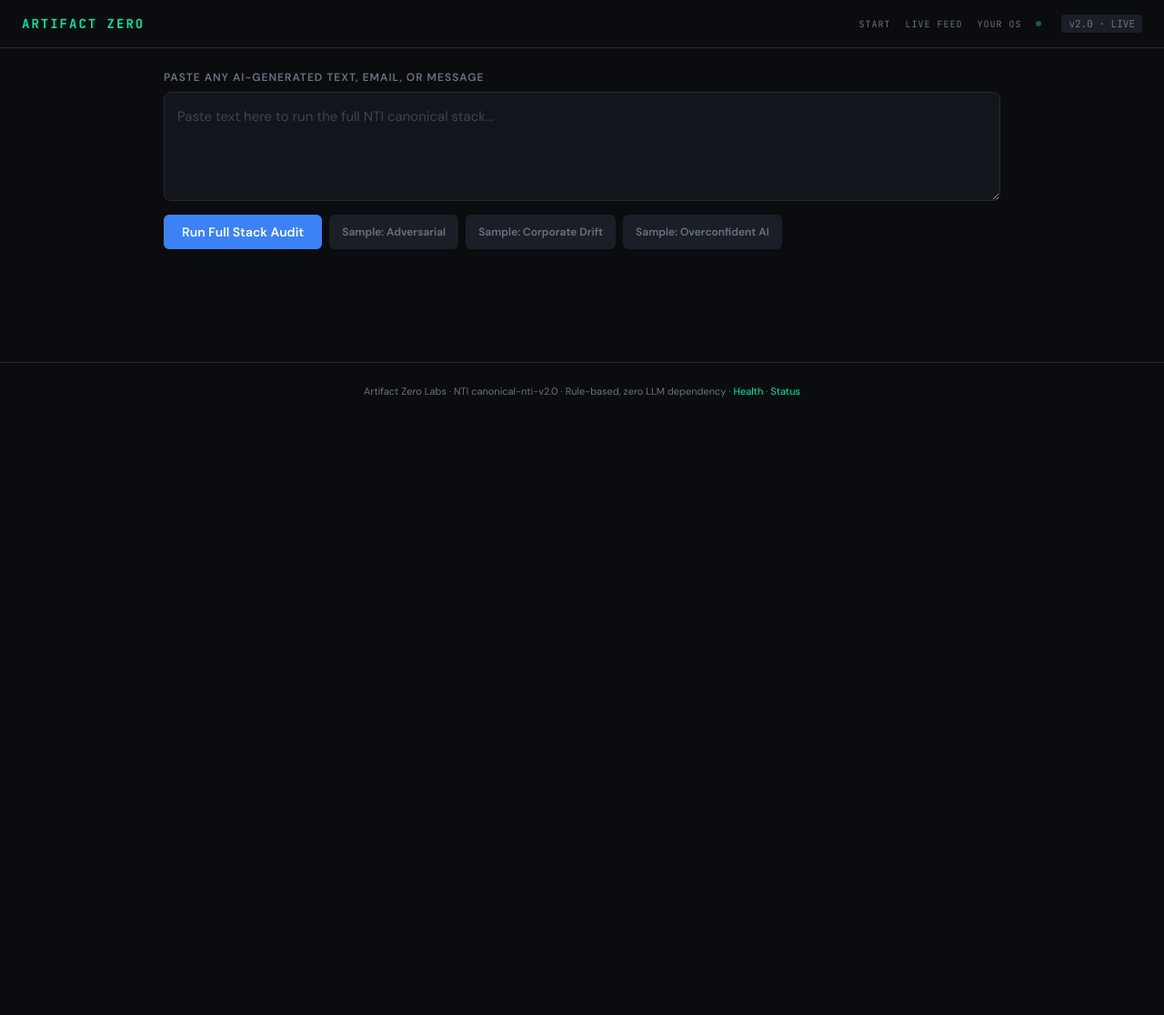
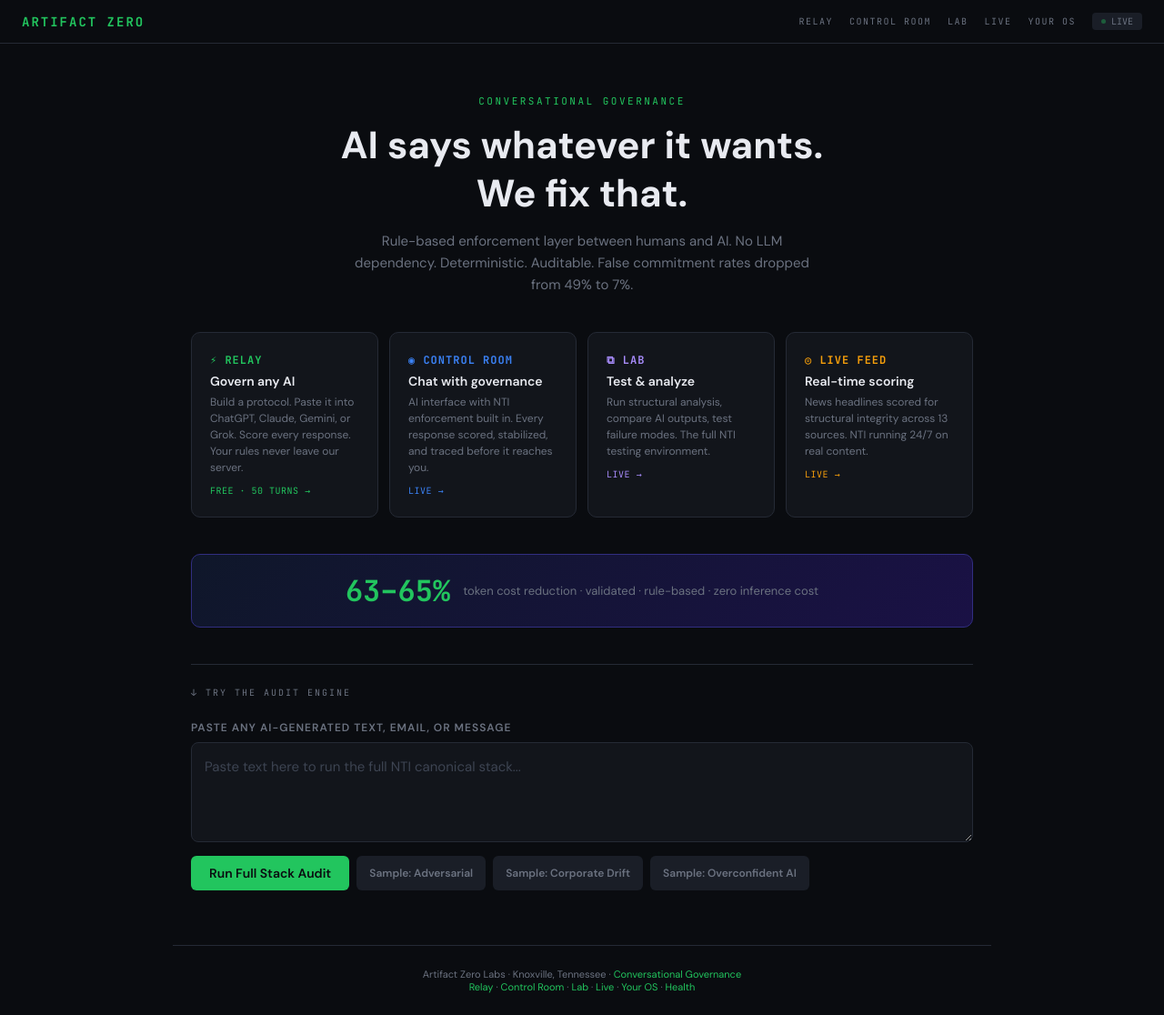
Before and after one commit to Jame-Artifact-Zero/artifact-zero-gateway, a Flask app: page / in a window 1280 px wide. Shown: the whole page at 91% size. Before the commit the page ends 437 px from the top, so only its background shows below. Run offline with Flask 3, Linux system fonts and the light colour scheme.

Commit message:
restore landing page with product showcase

```diff
--- a/templates/index.html
+++ b/templates/index.html
@@ -3,122 +3,200 @@
 <head>
 <meta charset="UTF-8">
 <meta name="viewport" content="width=device-width, initial-scale=1.0">
-<title>NTI — No-Tilt Interface | Artifact Zero Labs</title>
+<title>Artifact Zero — Conversational Governance</title>
 <link rel="icon" type="image/svg+xml" href="/static/favicon.svg">
 <link href="https://fonts.googleapis.com/css2?family=JetBrains+Mono:wght@400;500;600;700&family=DM+Sans:wght@400;500;600;700&display=swap" rel="stylesheet">
 <style>
 :root{
   --bg:#0a0c10;--surface:#12151b;--surface2:#1a1e27;--border:#252a35;
-  --text:#e8eaf0;--muted:#6b7280;--accent:#3b82f6;--green:#22c55e;
+  --text:#e8eaf0;--muted:#6b7280;--accent:#22c55e;--blue:#3b82f6;
   --red:#ef4444;--amber:#f59e0b;--purple:#a78bfa;
 }
 *{margin:0;padding:0;box-sizing:border-box}
-html,body{background:var(--bg);color:var(--text);font-family:'DM Sans',sans-serif;-webkit-font-smoothing:antialiased;min-height:100vh}
+html{background:var(--bg);color:var(--text);font-family:'DM Sans',sans-serif;-webkit-font-smoothing:antialiased}
 
+/* ── TOPBAR ── */
 .topbar{
-  border-bottom:1px solid var(--border);padding:16px 24px;
+  border-bottom:1px solid var(--border);padding:14px 24px;
   display:flex;align-items:center;justify-content:space-between;
+  position:sticky;top:0;background:var(--bg);z-index:100;
 }
-.topbar .logo{font-family:'JetBrains Mono',monospace;font-weight:700;font-size:14px;letter-spacing:2px;color:#00e89c}
-.topbar .version{font-family:'JetBrains Mono',monospace;font-size:11px;color:var(--muted);background:var(--surface2);padding:3px 8px;border-radius:4px}
-.topbar .live-dot{width:6px;height:6px;border-radius:50%;background:var(--green);display:inline-block;margin-right:6px;animation:pulse 2s infinite}
-@keyframes pulse{0%,100%{opacity:1}50%{opacity:.4}}
+.topbar .logo{font-family:'JetBrains Mono',monospace;font-weight:700;font-size:14px;letter-spacing:2px;color:var(--accent);text-decoration:none}
+.topbar nav{display:flex;align-items:center;gap:18px}
+.topbar nav a{font-family:'JetBrains Mono',monospace;font-size:10px;color:var(--muted);text-decoration:none;letter-spacing:1.5px;text-transform:uppercase;transition:color .15s}
+.topbar nav a:hover{color:var(--text)}
+.topbar .live-ind{display:flex;align-items:center;gap:6px;font-family:'JetBrains Mono',monospace;font-size:10px;color:var(--muted);background:var(--surface2);padding:3px 10px;border-radius:4px}
+.topbar .dot{width:5px;height:5px;border-radius:50%;background:var(--accent);animation:pulse 2s infinite}
+@keyframes pulse{0%,100%{opacity:1}50%{opacity:.3}}
+@media(max-width:700px){.topbar nav a{display:none}.topbar nav a:first-child,.topbar nav a:nth-child(2){display:inline}}
 
-.main{max-width:960px;margin:0 auto;padding:24px 20px 60px}
+/* ── HERO ── */
+.hero{text-align:center;padding:56px 20px 40px;max-width:680px;margin:0 auto}
+.hero-label{font-family:'JetBrains Mono',monospace;font-size:11px;letter-spacing:2.5px;text-transform:uppercase;color:var(--accent);margin-bottom:16px}
+.hero h1{font-size:clamp(28px,5vw,42px);font-weight:700;line-height:1.25;margin-bottom:14px}
+.hero .sub{font-size:15px;color:var(--muted);line-height:1.6;max-width:520px;margin:0 auto}
 
-.input-section{margin-bottom:24px}
-.input-section label{font-size:12px;font-weight:600;color:var(--muted);text-transform:uppercase;letter-spacing:1px;display:block;margin-bottom:8px}
-.input-section textarea{
-  width:100%;min-height:120px;background:var(--surface);border:1px solid var(--border);
+/* ── PRODUCT CARDS ── */
+.products{max-width:900px;margin:0 auto;padding:0 20px 40px}
+.products-grid{display:grid;grid-template-columns:repeat(auto-fit,minmax(195px,1fr));gap:12px}
+.pcard{background:var(--surface);border:1px solid var(--border);border-radius:10px;padding:22px 20px;text-decoration:none;display:block;transition:border .2s,transform .2s}
+.pcard:hover{border-color:var(--accent);transform:translateY(-2px)}
+.pcard-name{font-family:'JetBrains Mono',monospace;font-size:12px;font-weight:700;letter-spacing:1px;margin-bottom:6px}
+.pcard-title{font-size:14px;font-weight:600;color:var(--text);margin-bottom:5px}
+.pcard-desc{font-size:12px;color:var(--muted);line-height:1.5}
+.pcard-cta{font-family:'JetBrains Mono',monospace;font-size:10px;margin-top:10px;letter-spacing:.5px}
+
+/* ── STAT BAR ── */
+.stat-bar{max-width:900px;margin:0 auto 40px;padding:0 20px}
+.stat-inner{background:linear-gradient(135deg,#0f172a,#1a1145);border:1px solid #312e81;border-radius:10px;padding:18px 28px;display:flex;align-items:center;justify-content:center;gap:14px;flex-wrap:wrap}
+.stat-num{font-family:'JetBrains Mono',monospace;font-size:32px;font-weight:700;color:var(--accent)}
+.stat-text{font-size:13px;color:var(--muted)}
+
+/* ── DIVIDER ── */
+.divider{max-width:900px;margin:0 auto;padding:0 20px 24px}
+.divider-inner{border-top:1px solid var(--border);padding-top:24px}
+.divider-label{font-family:'JetBrains Mono',monospace;font-size:10px;color:var(--muted);letter-spacing:2px;text-transform:uppercase}
+
+/* ── AUDIT ENGINE ── */
+.audit{max-width:900px;margin:0 auto;padding:0 20px 60px}
+.audit label{font-size:12px;font-weight:600;color:var(--muted);text-transform:uppercase;letter-spacing:1px;display:block;margin-bottom:8px}
+.audit textarea{
+  width:100%;min-height:110px;background:var(--surface);border:1px solid var(--border);
   color:var(--text);padding:14px;border-radius:8px;font-family:'DM Sans',sans-serif;
   font-size:15px;line-height:1.6;resize:vertical;outline:none;transition:border .2s;
 }
-.input-section textarea:focus{border-color:var(--accent)}
-.input-section textarea::placeholder{color:#3d4452}
-
+.audit textarea:focus{border-color:var(--accent)}
+.audit textarea::placeholder{color:#3d4452}
 .btn-row{display:flex;gap:8px;margin-top:10px;flex-wrap:wrap}
 .btn{padding:10px 20px;border-radius:6px;border:none;font-size:14px;font-weight:600;cursor:pointer;font-family:'DM Sans',sans-serif;transition:all .15s}
-.btn-primary{background:var(--accent);color:#fff}
-.btn-primary:hover{background:#2563eb}
+.btn-primary{background:var(--accent);color:#0a0c10}
+.btn-primary:hover{background:#16a34a}
 .btn-primary:disabled{background:var(--surface2);color:var(--muted);cursor:default}
 .btn-sample{background:var(--surface2);color:var(--muted);font-size:12px;padding:8px 14px}
 .btn-sample:hover{color:var(--text);background:var(--border)}
 
+/* ── RESULTS ── */
 .results{display:none}
 .results.show{display:block;animation:fadeIn .3s ease}
 @keyframes fadeIn{from{opacity:0;transform:translateY(8px)}to{opacity:1;transform:translateY(0)}}
-
-.hero-scores{display:grid;grid-template-columns:repeat(auto-fit,minmax(140px,1fr));gap:12px;margin-bottom:24px}
-.score-card{background:var(--surface);border:1px solid var(--border);border-radius:8px;padding:16px;text-align:center}
-.score-card .sc-value{font-family:'JetBrains Mono',monospace;font-size:28px;font-weight:700;margin-bottom:4px}
-.score-card .sc-label{font-size:11px;color:var(--muted);text-transform:uppercase;letter-spacing:.5px}
+.hero-scores{display:grid;grid-template-columns:repeat(auto-fit,minmax(130px,1fr));gap:10px;margin-bottom:20px}
+.score-card{background:var(--surface);border:1px solid var(--border);border-radius:8px;padding:14px;text-align:center}
+.score-card .sc-value{font-family:'JetBrains Mono',monospace;font-size:26px;font-weight:700;margin-bottom:3px}
+.score-card .sc-label{font-size:10px;color:var(--muted);text-transform:uppercase;letter-spacing:.5px}
 .score-card.critical .sc-value{color:var(--red)}
 .score-card.warning .sc-value{color:var(--amber)}
-.score-card.good .sc-value{color:var(--green)}
-.score-card.info .sc-value{color:var(--accent)}
+.score-card.good .sc-value{color:var(--accent)}
+.score-card.info .sc-value{color:var(--blue)}
 
-.panel{background:var(--surface);border:1px solid var(--border);border-radius:8px;margin-bottom:16px;overflow:hidden}
+.panel{background:var(--surface);border:1px solid var(--border);border-radius:8px;margin-bottom:14px;overflow:hidden}
 .panel-header{padding:12px 16px;border-bottom:1px solid var(--border);display:flex;align-items:center;justify-content:space-between;cursor:pointer}
-.panel-header h3{font-family:'JetBrains Mono',monospace;font-size:12px;font-weight:600;text-transform:uppercase;letter-spacing:1px;color:var(--accent)}
+.panel-header h3{font-family:'JetBrains Mono',monospace;font-size:11px;font-weight:600;text-transform:uppercase;letter-spacing:1px;color:var(--blue)}
 .panel-header .badge{font-family:'JetBrains Mono',monospace;font-size:11px;padding:2px 8px;border-radius:4px;font-weight:600}
 .badge-red{background:#7f1d1d;color:#fca5a5}
 .badge-amber{background:#78350f;color:#fde68a}
 .badge-green{background:#14532d;color:#86efac}
-
-.panel-body{padding:16px}
-
-.fm-row{display:flex;align-items:center;justify-content:space-between;padding:10px 0;border-bottom:1px solid var(--border)}
+.panel-body{padding:14px}
+.fm-row{display:flex;align-items:center;justify-content:space-between;padding:8px 0;border-bottom:1px solid var(--border)}
 .fm-row:last-child{border-bottom:none}
-.fm-name{font-weight:600;font-size:14px}
-.fm-full{font-size:11px;color:var(--muted);margin-top:2px}
-.fm-status{font-family:'JetBrains Mono',monospace;font-size:12px;font-weight:700;padding:4px 10px;border-radius:4px}
+.fm-name{font-weight:600;font-size:13px}
+.fm-full{font-size:10px;color:var(--muted);margin-top:2px}
+.fm-status{font-family:'JetBrains Mono',monospace;font-size:11px;font-weight:700;padding:3px 8px;border-radius:4px}
 .fm-confirmed{background:#7f1d1d;color:#fca5a5}
 .fm-probable{background:#78350f;color:#fde68a}
 .fm-false{background:#14532d;color:#86efac}
+.tilt-tags{display:flex;flex-wrap:wrap;gap:5px}
+.tilt-tag{font-family:'JetBrains Mono',monospace;font-size:10px;font-weight:600;padding:3px 8px;border-radius:4px;background:var(--surface2);color:var(--amber)}
+.layer-table{width:100%;border-collapse:collapse;font-size:12px}
+.layer-table th{text-align:left;padding:6px 8px;font-size:10px;color:var(--muted);text-transform:uppercase;letter-spacing:.5px;border-bottom:1px solid var(--border)}
+.layer-table td{padding:6px 8px;border-bottom:1px solid var(--border);vertical-align:top}
+.layer-table td:first-child{font-family:'JetBrains Mono',monospace;font-weight:600;color:var(--blue);white-space:nowrap;width:50px}
+.matrix-row{padding:6px 0;border-bottom:1px solid var(--border);font-size:12px}
+.matrix-row:last-child{border-bottom:none}
+.matrix-pair{font-family:'JetBrains Mono',monospace;font-weight:600;color:var(--purple);font-size:11px}
+.matrix-note{color:var(--muted);margin-top:2px}
+.raw-toggle{font-size:11px;color:var(--muted);cursor:pointer;text-decoration:underline;margin-top:10px;display:inline-block}
+.raw-json{display:none;margin-top:10px;background:var(--bg);border:1px solid var(--border);border-radius:6px;padding:12px;font-family:'JetBrains Mono',monospace;font-size:10px;line-height:1.5;max-height:350px;overflow:auto;white-space:pre-wrap;word-break:break-all;color:var(--muted)}
+.raw-json.show{display:block}
+.callout{background:linear-gradient(135deg,#0f172a,#1e1b4b);border:1px solid #312e81;border-radius:8px;padding:18px;margin-bottom:20px;text-align:center}
+.callout .big{font-family:'JetBrains Mono',monospace;font-size:32px;font-weight:700;color:var(--accent)}
+.callout .sub{font-size:12px;color:var(--muted);margin-top:3px}
+.spinner{display:inline-block;width:14px;height:14px;border:2px solid var(--border);border-top-color:var(--accent);border-radius:50%;animation:spin .6s linear infinite;margin-right:6px;vertical-align:middle}
+@keyframes spin{to{transform:rotate(360deg)}}
 
-.tilt-tags{display:flex;flex-wrap:wrap;gap:6px}
-.tilt-tag{font-family:'JetBrains Mono',monospace;font-size:11px;font-weight:600;padding:4px 10px;border-radius:4px;background:var(--surface2);color:var(--amber)}
-
-.layer-table{width:100%;border-collapse:collapse;font-size:13px}
-.layer-table th{text-align:left;padding:8px 10px;font-size:11px;color:var(--muted);text-transform:uppercase;letter-spacing:.5px;border-bottom:1px solid var(--border)}
-.layer-table td{padding:8px 10px;border-bottom:1px solid var(--border);vertical-align:top}
-.layer-table td:first-child{font-family:'JetBrains Mono',monospace;font-weight:600;color:var(--accent);white-space:nowrap;width:60px}
-
-.matrix-row{padding:8px 0;border-bottom:1px solid var(--border);font-size:13px}
-.matrix-row:last-child{border-bottom:none}
-.matrix-pair{font-family:'JetBrains Mono',monospace;font-weight:600;color:var(--purple);font-size:12px}
-.matrix-note{color:var(--muted);margin-top:2px}
-
-.raw-toggle{font-size:12px;color:var(--muted);cursor:pointer;text-decoration:underline;margin-top:12px;display:inline-block}
-.raw-json{display:none;margin-top:12px;background:var(--bg);border:1px solid var(--border);border-radius:6px;padding:14px;font-family:'JetBrains Mono',monospace;font-size:11px;line-height:1.5;max-height:400px;overflow:auto;white-space:pre-wrap;word-break:break-all;color:var(--muted)}
-.raw-json.show{display:block}
-
-.callout{background:linear-gradient(135deg,#0f172a,#1e1b4b);border:1px solid #312e81;border-radius:8px;padding:20px;margin-bottom:24px;text-align:center}
-.callout .big{font-family:'JetBrains Mono',monospace;font-size:36px;font-weight:700;color:var(--green)}
-.callout .sub{font-size:13px;color:var(--muted);margin-top:4px}
-
-.footer{text-align:center;padding:24px;font-size:11px;color:var(--muted);border-top:1px solid var(--border);margin-top:40px}
-.footer a{color:#00e89c;text-decoration:none}
-
-.spinner{display:inline-block;width:16px;height:16px;border:2px solid var(--border);border-top-color:var(--accent);border-radius:50%;animation:spin .6s linear infinite;margin-right:8px;vertical-align:middle}
-@keyframes spin{to{transform:rotate(360deg)}}
+/* ── FOOTER ── */
+.footer{text-align:center;padding:24px 20px;font-size:11px;color:var(--muted);border-top:1px solid var(--border);max-width:900px;margin:0 auto}
+.footer a{color:var(--accent);text-decoration:none}
 </style>
 </head>
 <body>
 
+<!-- ── TOPBAR ── -->
 <div class="topbar">
-  <div class="logo">ARTIFACT ZERO</div>
-  <nav style="display:flex;gap:16px;align-items:center">
-    <a href="/start" style="font-family:'JetBrains Mono',monospace;font-size:10px;color:#6b7280;text-decoration:none;letter-spacing:1px;text-transform:uppercase">START</a>
-    <a href="/live" style="font-family:'JetBrains Mono',monospace;font-size:10px;color:#6b7280;text-decoration:none;letter-spacing:1px;text-transform:uppercase">LIVE FEED</a>
-    <a href="/your-os" style="font-family:'JetBrains Mono',monospace;font-size:10px;color:#6b7280;text-decoration:none;letter-spacing:1px;text-transform:uppercase">YOUR OS</a>
-    <span class="live-dot"></span><span class="version">v2.0 · LIVE</span>
+  <a href="/" class="logo">ARTIFACT ZERO</a>
+  <nav>
+    <a href="/relay">RELAY</a>
+    <a href="/chat">CONTROL ROOM</a>
+    <a href="/lab">LAB</a>
+    <a href="/live">LIVE</a>
+    <a href="/your-os">YOUR OS</a>
+    <div class="live-ind"><span class="dot"></span>LIVE</div>
   </nav>
 </div>
 
-<div class="main">
+<!-- ── HERO ── -->
+<div class="hero">
+  <div class="hero-label">Conversational Governance</div>
+  <h1>AI says whatever it wants.<br>We fix that.</h1>
+  <div class="sub">Rule-based enforcement layer between humans and AI. No LLM dependency. Deterministic. Auditable. False commitment rates dropped from 49% to 7%.</div>
+</div>
 
-  <div class="input-section">
+<!-- ── PRODUCT CARDS ── -->
+<div class="products">
+  <div class="products-grid">
+    <a href="/relay" class="pcard">
+      <div class="pcard-name" style="color:var(--accent)">⚡ RELAY</div>
+      <div class="pcard-title">Govern any AI</div>
+      <div class="pcard-desc">Build a protocol. Paste it into ChatGPT, Claude, Gemini, or Grok. Score every response. Your rules never leave our server.</div>
+      <div class="pcard-cta" style="color:var(--accent)">FREE · 50 TURNS →</div>
+    </a>
+    <a href="/chat" class="pcard">
+      <div class="pcard-name" style="color:var(--blue)">◉ CONTROL ROOM</div>
+      <div class="pcard-title">Chat with governance</div>
+      <div class="pcard-desc">AI interface with NTI enforcement built in. Every response scored, stabilized, and traced before it reaches you.</div>
+      <div class="pcard-cta" style="color:var(--blue)">LIVE →</div>
+    </a>
+    <a href="/lab" class="pcard">
+      <div class="pcard-name" style="color:var(--purple)">⧉ LAB</div>
+      <div class="pcard-title">Test & analyze</div>
+      <div class="pcard-desc">Run structural analysis, compare AI outputs, test failure modes. The full NTI testing environment.</div>
+      <div class="pcard-cta" style="color:var(--purple)">LIVE →</div>
+    </a>
+    <a href="/live" class="pcard">
+      <div class="pcard-name" style="color:var(--amber)">◎ LIVE FEED</div>
+      <div class="pcard-title">Real-time scoring</div>
+      <div class="pcard-desc">News headlines scored for structural integrity across 13 sources. NTI running 24/7 on real content.</div>
+      <div class="pcard-cta" style="color:var(--amber)">LIVE →</div>
+    </a>
+  </div>
+</div>
+
+<!-- ── STAT BAR ── -->
+<div class="stat-bar">
+  <div class="stat-inner">
+    <span class="stat-num">63–65%</span>
+    <span class="stat-text">token cost reduction · validated · rule-based · zero inference cost</span>
+  </div>
+</div>
+
+<!-- ── AUDIT DIVIDER ── -->
+<div class="divider">
+  <div class="divider-inner">
+    <div class="divider-label">↓ Try the audit engine</div>
+  </div>
+</div>
+
+<!-- ── AUDIT ENGINE ── -->
+<div class="audit">
   <label>Paste any AI-generated text, email, or message</label>
   <textarea id="input" placeholder="Paste text here to run the full NTI canonical stack..."></textarea>
   <div class="btn-row">
@@ -127,10 +205,8 @@ html,body{background:var(--bg);color:var(--text);font-family:'DM Sans',sans-seri
     <button class="btn btn-sample" onclick="loadSample('b')">Sample: Corporate Drift</button>
     <button class="btn btn-sample" onclick="loadSample('c')">Sample: Overconfident AI</button>
   </div>
-  </div>
 
-  <div class="results" id="results">
-
+  <div class="results" id="results" style="margin-top:24px">
     <div class="hero-scores" id="heroScores"></div>
 
     <div class="callout">
@@ -172,15 +248,16 @@ html,body{background:var(--bg);color:var(--text);font-family:'DM Sans',sans-seri
     <span class="raw-toggle" onclick="toggleRaw()">View raw JSON response</span>
     <div class="raw-json" id="rawJson"></div>
 
-    <div style="margin-top:20px">
+    <div style="margin-top:16px">
       <button class="btn btn-primary" onclick="reset()">Run Another Audit</button>
     </div>
   </div>
-
 </div>
 
+<!-- ── FOOTER ── -->
 <div class="footer">
-  Artifact Zero Labs · NTI canonical-nti-v2.0 · Rule-based, zero LLM dependency · <a href="/health">Health</a> · <a href="/canonical/status">Status</a>
+  Artifact Zero Labs · Knoxville, Tennessee · <span style="color:var(--accent)">Conversational Governance</span><br>
+  <a href="/relay">Relay</a> · <a href="/chat">Control Room</a> · <a href="/lab">Lab</a> · <a href="/live">Live</a> · <a href="/your-os">Your OS</a> · <a href="/health">Health</a>
 </div>
 
 <script>
```
Lines whose indentation alone changed are shown as unchanged.
